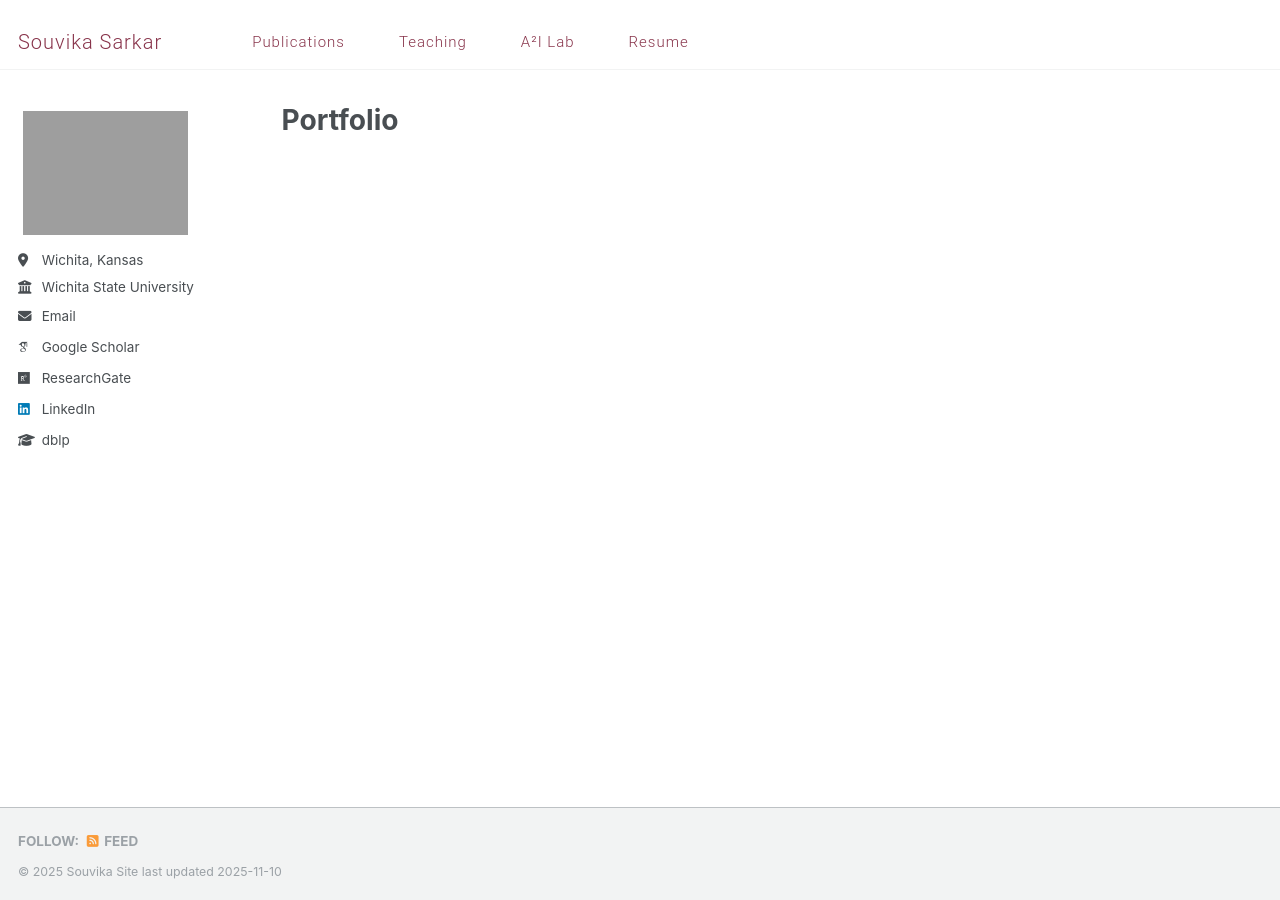
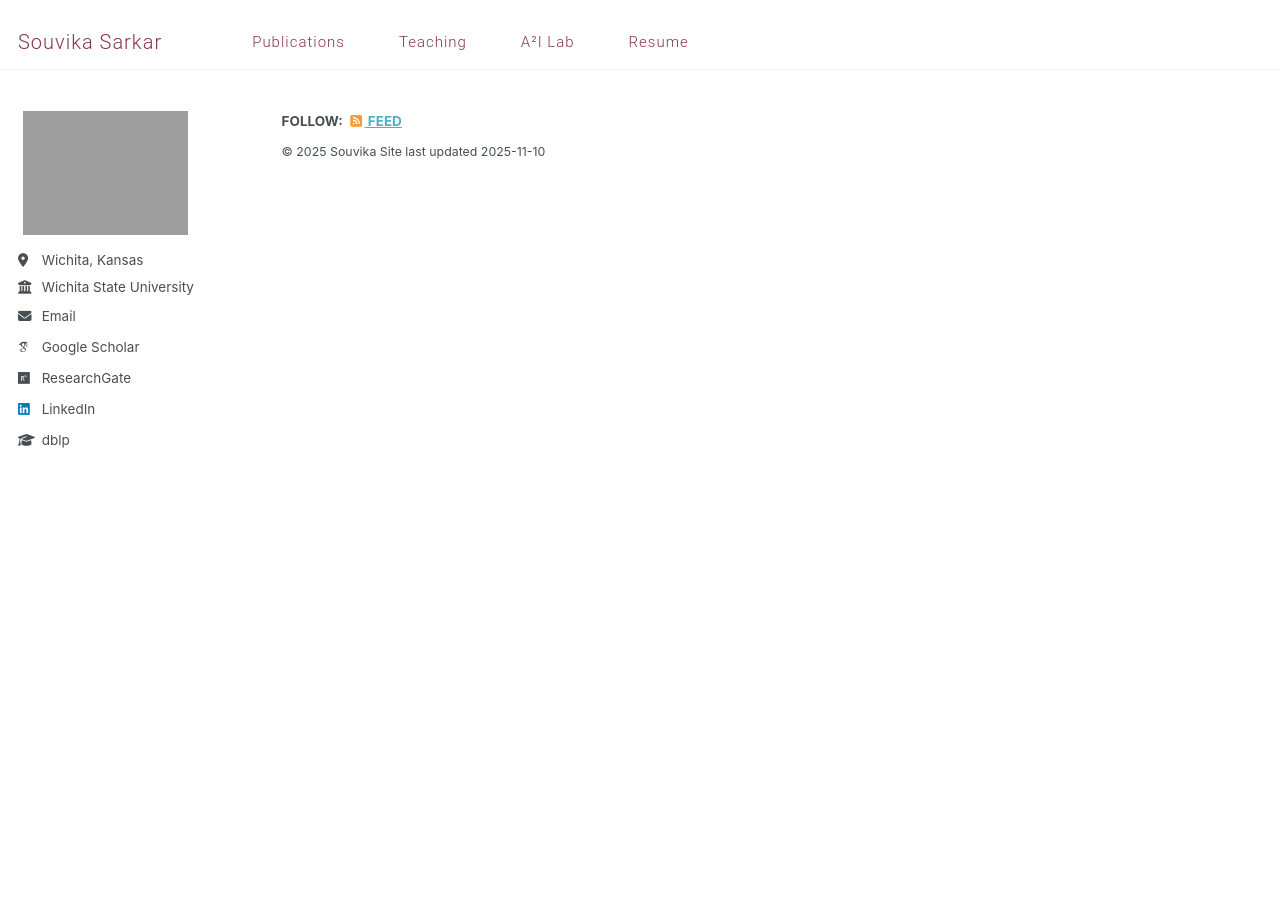
Before and after one commit to Souvika/souvika.github.io, a Jekyll site: the page built from _pages/portfolio.html, in a window 1280 px wide. Built offline with Jekyll 4.4.1, drawn with Linux system fonts in a browser that asks for light colours; some web fonts are replaced.

Commit message:
Update Resume.

```diff
--- a/_layouts/archive.html
+++ b/_layouts/archive.html
@@ -17,7 +17,7 @@
 
   <div class="archive">
     {% unless page.header.overlay_color or page.header.overlay_image %}
-      <h1 class="page__title">{{ page.title }}</h1>
+      <span class="news-content>{{ page.title }}</span>
     {% endunless %}
     {{ content }}
   </div>
```
